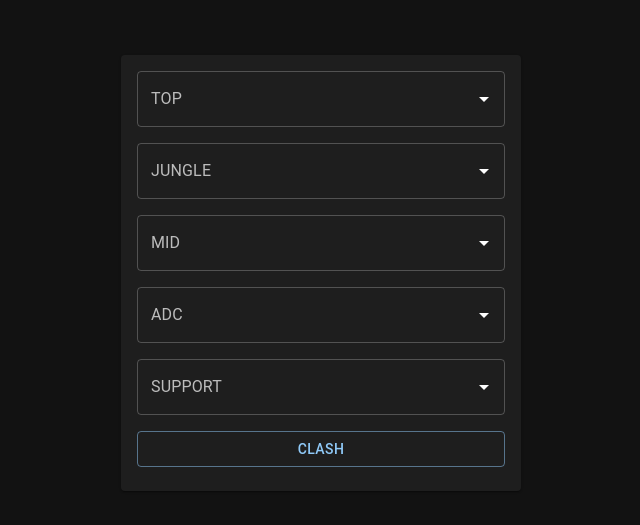
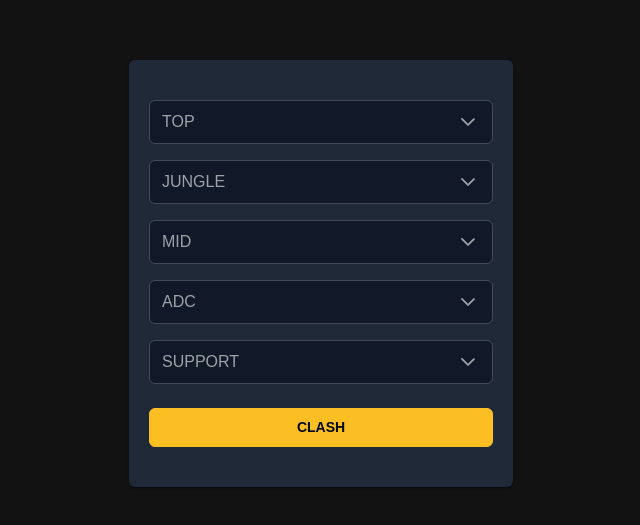
Before and after one commit to ClaudioGuevaraDev/chichaclash, a Next.js app: page / in a window 1280 px wide. Shown: the part 127-652 px from the top of the page, without its empty margins (319-959 px from the left). Built offline with nearby package versions, Linux system fonts and the light colour scheme; a web font is replaced by a local one.

Commit message:
cambiando a primereact

```diff
--- a/src/pages/_app.tsx
+++ b/src/pages/_app.tsx
@@ -1,23 +1,15 @@
-import { ThemeProvider } from '@emotion/react';
-import { CssBaseline } from '@mui/material';
-import { AppCacheProvider } from '@mui/material-nextjs/v13-pagesRouter';
+import 'primereact/resources/themes/lara-dark-amber/theme.css';
+import '@/styles/globals.css';
+
 import type { AppProps } from 'next/app';
-import Head from 'next/head';
-
-import { theme } from '@/utils/theme';
+import { PrimeReactProvider } from 'primereact/api';
 
 export default function App(props: AppProps) {
   const { Component, pageProps } = props;
 
   return (
-    <AppCacheProvider {...props}>
-      <Head>
-        <meta name='viewport' content='initial-scale=1, width=device-width' />
-      </Head>
-      <ThemeProvider theme={theme}>
-        <CssBaseline />
-        <Component {...pageProps} />
-      </ThemeProvider>
-    </AppCacheProvider>
+    <PrimeReactProvider>
+      <Component {...pageProps} />
+    </PrimeReactProvider>
   );
 }
--- a/src/pages/_document.tsx
+++ b/src/pages/_document.tsx
@@ -1,24 +1,9 @@
-import {
-  documentGetInitialProps,
-  DocumentHeadTags,
-  DocumentHeadTagsProps,
-} from '@mui/material-nextjs/v15-pagesRouter';
-import {
-  DocumentContext,
-  DocumentProps,
-  Head,
-  Html,
-  Main,
-  NextScript,
-} from 'next/document';
+import { Head, Html, Main, NextScript } from 'next/document';
 
-export default function Document(props: DocumentProps & DocumentHeadTagsProps) {
+export default function Document() {
   return (
     <Html lang='en'>
-      <Head>
-        <meta name='emotion-insertion-point' content='' />
-        <DocumentHeadTags {...props} />
-      </Head>
+      <Head />
       <body>
         <Main />
         <NextScript />
@@ -26,8 +11,3 @@
     </Html>
   );
 }
-
-Document.getInitialProps = async (ctx: DocumentContext) => {
-  const finalProps = await documentGetInitialProps(ctx);
-  return finalProps;
-};
--- a/src/pages/index.tsx
+++ b/src/pages/index.tsx
@@ -1,77 +1,64 @@
-import {
-  Autocomplete,
-  Avatar,
-  Box,
-  Button,
-  Card,
-  CardContent,
-  Stack,
-  TextField,
-} from '@mui/material';
+import { Avatar } from 'primereact/avatar';
+import { Button } from 'primereact/button';
+import { Card } from 'primereact/card';
+import { MultiSelect } from 'primereact/multiselect';
 
 import { champs } from '@/utils/champs';
 
+const ROLES = ['TOP', 'JUNGLE', 'MID', 'ADC', 'SUPPORT'];
+
 function Home() {
   return (
-    <Box
-      sx={{
+    <div
+      style={{
         display: 'flex',
         alignItems: 'center',
         justifyContent: 'center',
         height: '100vh',
       }}
     >
-      <Card sx={{ width: '100%', maxWidth: 400 }}>
-        <CardContent>
-          <Stack spacing={2}>
-            <Autocomplete
-              renderInput={(params) => <TextField {...params} label='TOP' />}
+      <Card
+        style={{
+          width: '100%',
+          maxWidth: '24rem',
+        }}
+      >
+        {ROLES.map((role) => (
+          <div key={role}>
+            <MultiSelect
+              placeholder={role}
               options={champs}
-              renderOption={(props, option) => {
-                const { key, ...optionProps } = props;
-                return (
-                  <Box
-                    key={key}
-                    component='li'
-                    sx={{ '& > img': { mr: 2, flexShrink: 0 } }}
-                    {...optionProps}
-                  >
-                    <Avatar
-                      src={`/champs/${option.label.toLowerCase()}.webp`}
-                      alt={option.label}
-                      sx={{ mr: 2 }}
-                    />
-                    {option.label}
-                  </Box>
-                );
-              }}
+              itemTemplate={(option) => (
+                <div
+                  style={{
+                    display: 'flex',
+                    alignItems: 'center',
+                    gap: '0.75rem',
+                  }}
+                >
+                  <Avatar
+                    shape='circle'
+                    image={`/champs/${option.label.toLowerCase()}.webp`}
+                  />
+                  <p>{option.label}</p>
+                </div>
+              )}
+              display='chip'
+              filter
+              style={{ width: '100%', marginTop: role !== 'TOP' ? '1rem' : 0 }}
+              virtualScrollerOptions={{ itemSize: 50 }}
             />
-            <Autocomplete
-              options={[]}
-              renderInput={(params) => <TextField {...params} label='JUNGLE' />}
-            />
-            <Autocomplete
-              options={[]}
-              renderInput={(params) => <TextField {...params} label='MID' />}
-            />
-            <Autocomplete
-              options={[]}
-              renderInput={(params) => <TextField {...params} label='ADC' />}
-            />
-            <Autocomplete
-              options={[]}
-              renderInput={(params) => (
-                <TextField {...params} label='SUPPORT' />
-              )}
-            />
-          </Stack>
+          </div>
+        ))}
 
-          <Button variant='outlined' sx={{ marginTop: '1rem', width: '100%' }}>
-            CLASH
-          </Button>
-        </CardContent>
+        <Button
+          label='CLASH'
+          className='mt-4'
+          style={{ marginTop: '1.5rem', width: '100%' }}
+          size='small'
+        />
       </Card>
-    </Box>
+    </div>
   );
 }
 
--- /dev/null
+++ b/src/styles/globals.css
@@ -0,0 +1,5 @@
+body {
+  padding: 0;
+  margin: 0;
+  box-sizing: border-box;
+}
--- a/src/utils/theme.ts
+++ /dev/null
@@ -1,8 +0,0 @@
-import { createTheme } from '@mui/material';
-
-export const theme = createTheme({
-  cssVariables: true,
-  palette: {
-    mode: "dark"
-  }
-});
```
Also changed, not shown: package.json (+1 -6 lines), 1 other file (tests, documents, lock files or other folders).
